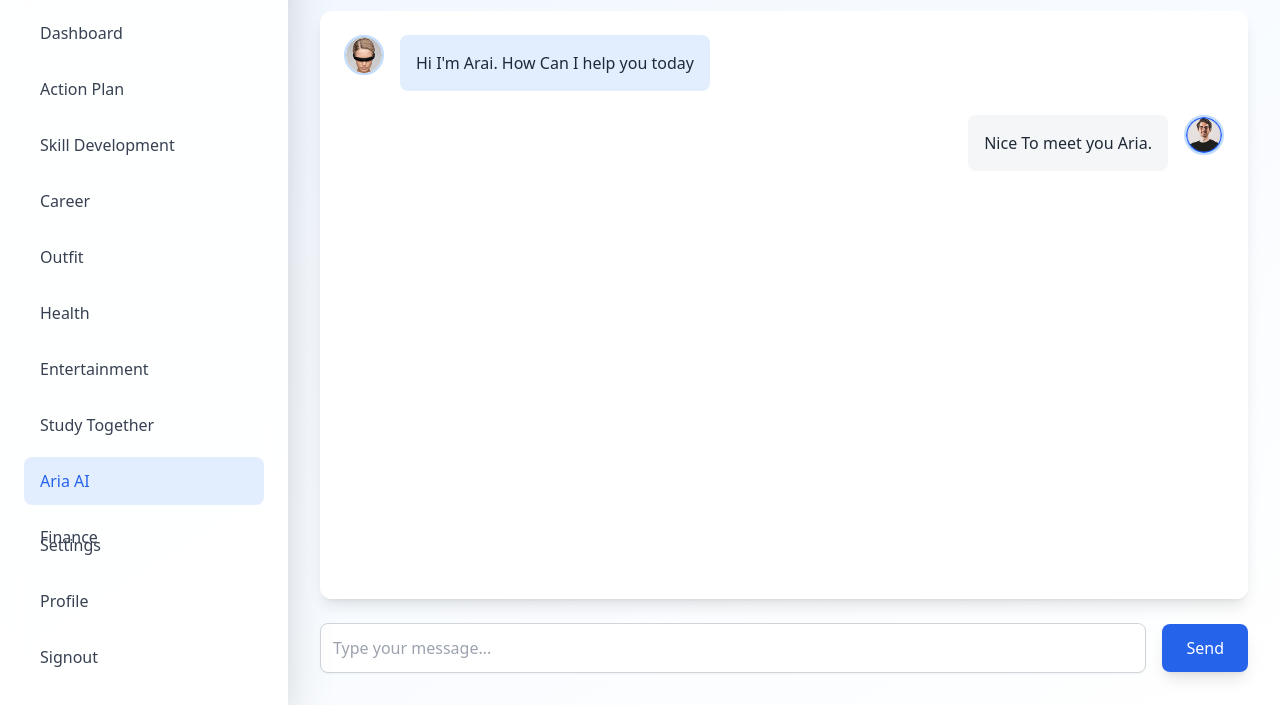
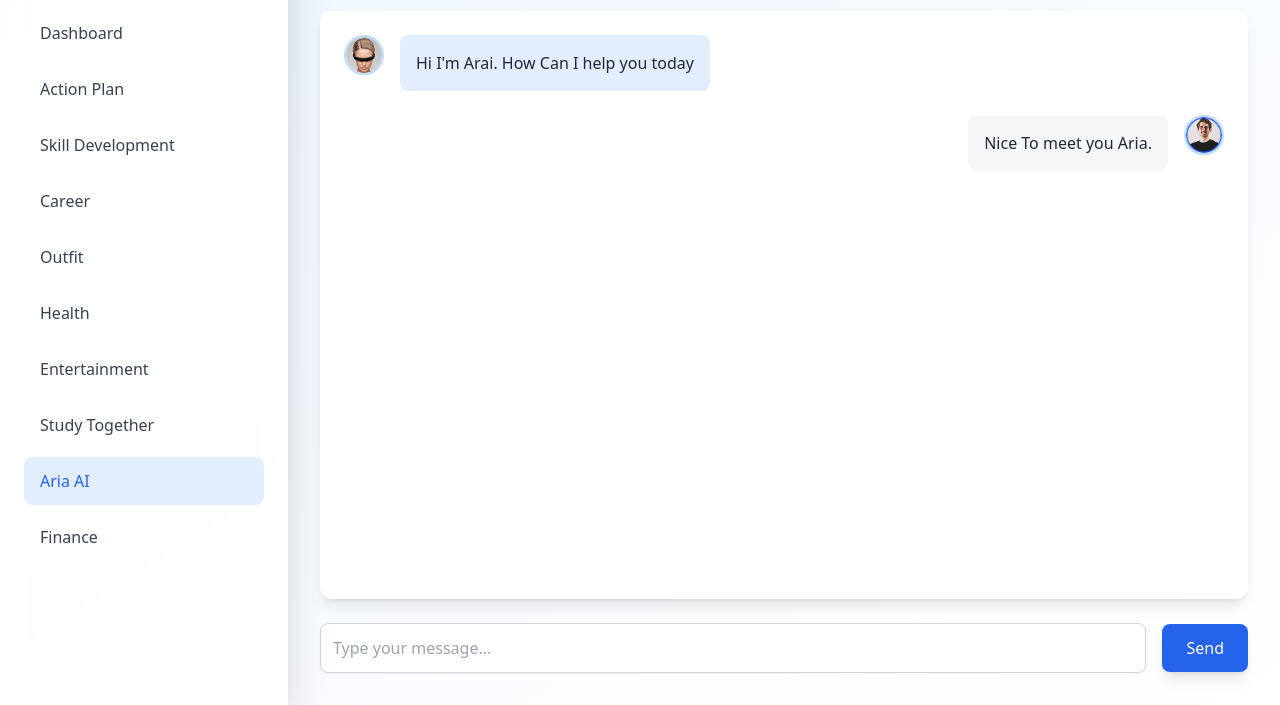
Before and after one commit to rahique/pro-hub, a plain HTML site: page pages/aria.html in a window 1280 px wide. Shown: the part 95-800 px from the top of the page. Drawn offline with nearby package versions, Linux system fonts and the light colour scheme.

Commit message:
Error fix

```diff
--- a/pages/aria.html
+++ b/pages/aria.html
@@ -77,23 +77,6 @@
                         >Finance</a
                     >
                 </nav>
-                <div class="absolute bottom-6 space-y-2">
-                    <a
-                        href="#"
-                        class="block py-3 px-4 text-gray-700 hover:bg-gray-100 rounded-lg transition"
-                        >Settings</a
-                    >
-                    <a
-                        href="#"
-                        class="block py-3 px-4 text-gray-700 hover:bg-gray-100 rounded-lg transition"
-                        >Profile</a
-                    >
-                    <a
-                        href="#"
-                        class="block py-3 px-4 text-gray-700 hover:bg-gray-100 rounded-lg transition"
-                        >Signout</a
-                    >
-                </div>
             </div>
 
             <!-- Main Content -->
```
